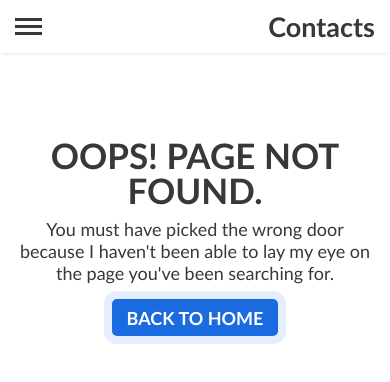
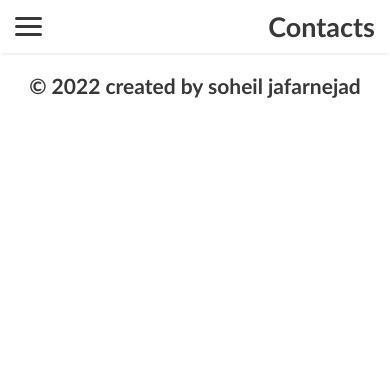
Before and after one commit to Soheiljafarnejad/ContactList-App, a React (Create React App) app: page /about-me in a window 390 px wide. Before the commit this address had no page. Shown: the top 382 px of the page. Built offline with nearby package versions, Linux system fonts and the light colour scheme; the HTML template or start-up script is replaced by a standard one.

Commit message:
about me

```diff
--- a/public/index.html
+++ b/public/index.html
@@ -24,7 +24,7 @@
       work correctly both with client-side routing and a non-root public URL.
       Learn how to configure a non-root public URL by running `npm run build`.
     -->
-    <title>React App</title>
+    <title>ContactList</title>
   </head>
   <body>
     <noscript>You need to enable JavaScript to run this app.</noscript>
--- a/src/App.js
+++ b/src/App.js
@@ -8,6 +8,7 @@ import NotFound from "./Components/NotFound/NotFound";
 import Layout from "./Components/Layout";
 import NewContact from "./Components/NewContact/NewContact";
 import EditContact from "./Components/EditContact/EditContact";
+import AboutMe from "./Components/AboutMe/AboutMe";
 
 const App = () => {
   const [contact, setContact] = useState([]);
@@ -64,6 +65,7 @@ const App = () => {
               path="/contact/edit/:id"
               element={<EditContact onEdit={editHandler} />}
             />
+            <Route path="/about-me" element={<AboutMe />} />
             <Route path="*" element={<NotFound />} />
           </Routes>
         </Layout>
--- /dev/null
+++ b/src/Components/AboutMe/AboutMe.js
@@ -0,0 +1,17 @@
+const AboutMe = () => {
+  return (
+    <section className="container" style={{ textAlign: "center" }}>
+      <h3>
+        <a
+          href="https://github.com/Soheiljafarnejad/ContactList-App.git"
+          target="_blank"
+          rel="noreferrer"
+        >
+          &#169; 2022 created by soheil jafarnejad
+        </a>
+      </h3>
+    </section>
+  );
+};
+
+export default AboutMe;
--- a/src/Components/ContactList/ContactList.module.css
+++ b/src/Components/ContactList/ContactList.module.css
@@ -1,5 +1,4 @@
 .contactList h3 {
   text-align: center;
-  box-shadow: 0 4px 2px -2px var(--gray);
   padding-bottom: 1rem;
 }
--- a/src/Components/Navigation/Navigation.js
+++ b/src/Components/Navigation/Navigation.js
@@ -9,13 +9,9 @@ const Navigation = () => {
     { to: "/about-me", title: "About me" },
   ];
 
-  const clickHandler = () => {
-    setToggle(!toggle);
-  };
-
   return (
     <section className={`${toggle ? style.toggle : ""}`}>
-      <button onClick={clickHandler} className={style.menu}>
+      <button onClick={() => setToggle(!toggle)} className={style.menu}>
         <div className={style.one}></div>
         <div className={style.two}></div>
         <div className={style.there}></div>
--- a/src/Components/Navigation/Navigation.module.css
+++ b/src/Components/Navigation/Navigation.module.css
@@ -32,8 +32,9 @@
   background-color: var(--black);
   width: 27px;
   height: 3px;
-  margin: 4px 0;
+  margin: 5px 0;
   transition: all 0.2s linear;
+  border-radius: 30px;
 }
 
 @media screen and (max-width: 576px) {
@@ -43,15 +44,18 @@
   .toggle ul {
     position: absolute;
     display: block;
-    margin: 1rem 0;
+   margin-top: 1.8rem;
     z-index: 999;
     right: 0;
-    padding: 0.5rem 1.5rem 1.5rem 1.5rem;
+    padding: 0rem 1.5rem 1rem 1.5rem;
+    border: 1px solid var(--gray);
+    border-left: 0;
+    border-right: 0;
   }
   .toggle ul li {
     display: block;
-    margin: 1rem 0 !important;
-    box-shadow: 0 4px 2px -2px var(--gray);
+    margin-right: 0 !important;
+    margin-top: 1rem;
   }
   .toggle .menu {
     position: relative;
--- a/src/index.css
+++ b/src/index.css
@@ -73,7 +73,7 @@ input:focus {
     font-size: 3.5rem;
   }
   h3 {
-    font-size: 2.3rem;
+    font-size: 2.1rem;
   }
   h4{
     font-size: 2rem;
```
